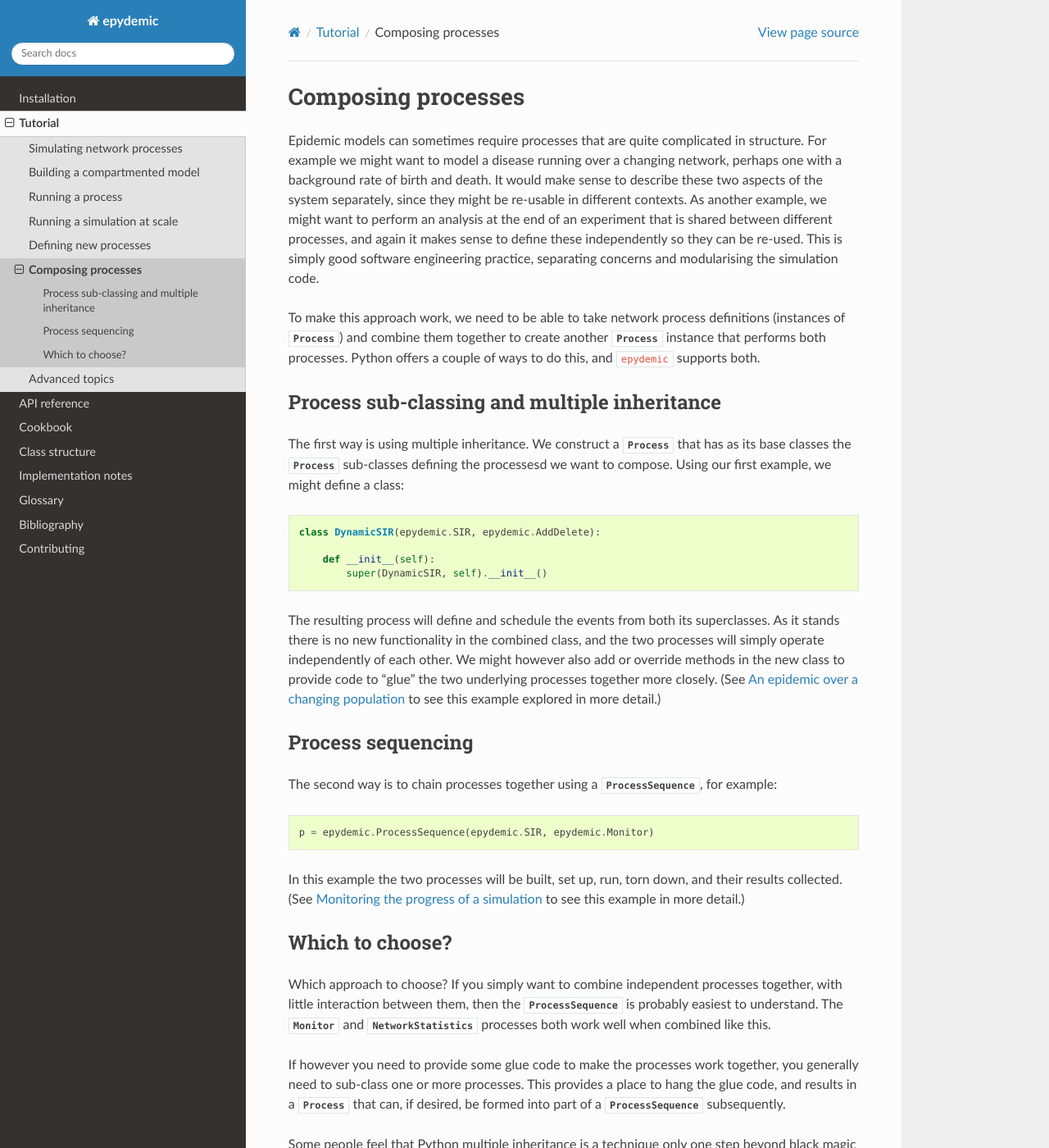
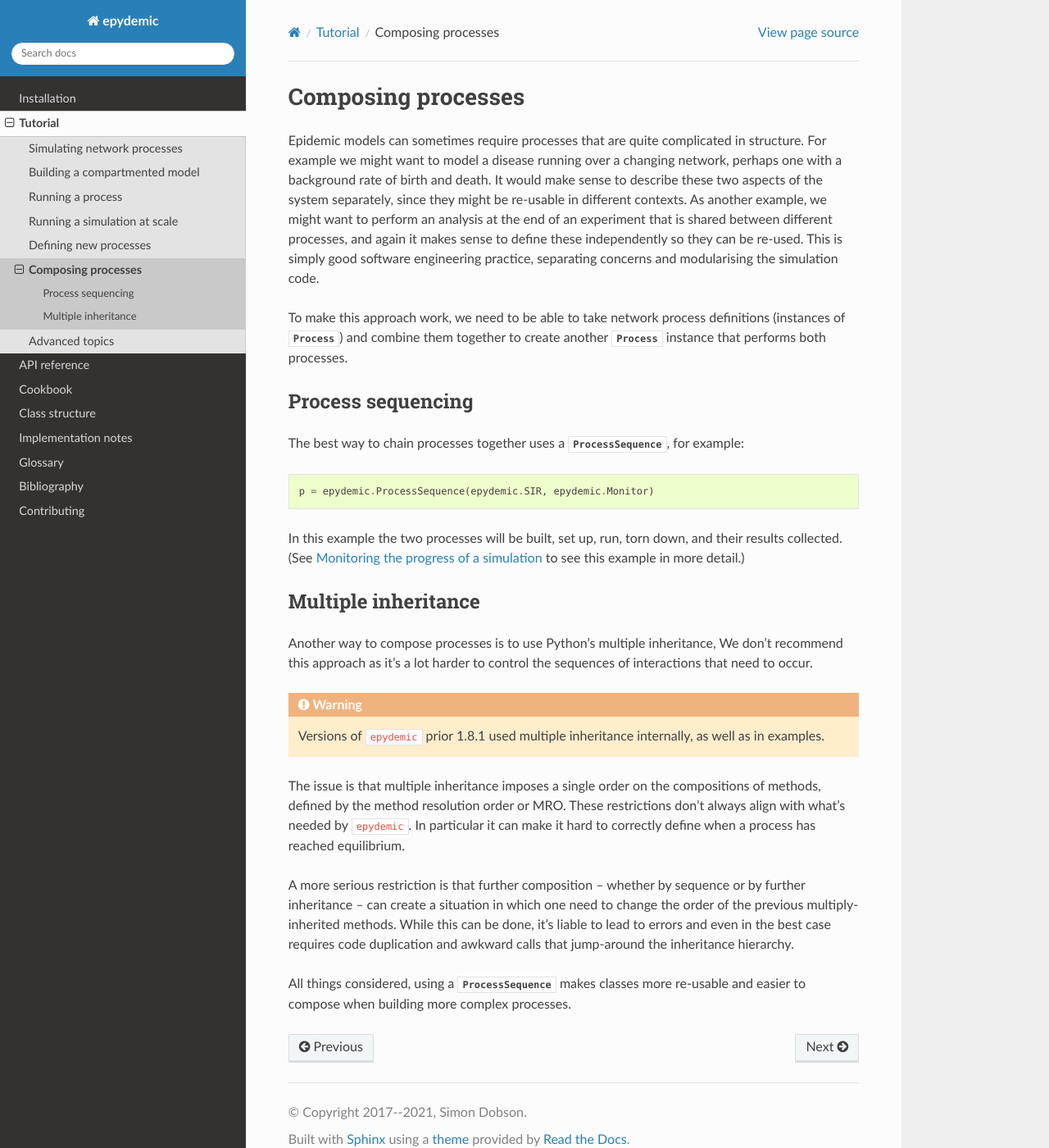
Before and after one commit to simoninireland/epydemic, a Sphinx documentation site: the page built from doc/tutorial/process-composition.rst, in a window 1280 px wide and 1400 px high. Shown: the whole window at 82% size. Built offline with Sphinx 7.4.7 and the Read the Docs theme 2.0.0, drawn with Linux system fonts in a browser that asks for light colours; some of the changed text lies outside the part shown.

Commit message:
Removed uses of multiple inheritance and explained why

```diff
--- a/doc/tutorial/process-composition.rst
+++ b/doc/tutorial/process-composition.rst
@@ -19,39 +19,16 @@ engineering practice, separating concerns and modularising the simulation code.
 To make this approach work, we need to be able to take network
 process definitions (instances of :class:`Process`) and combine them
 together to create another :class:`Process` instance that performs
-both processes. Python offers a couple of ways to do this, and ``epydemic``
-supports both.
+both processes.
 
-Process sub-classing and multiple inheritance
----------------------------------------------
-
-The first way is using multiple inheritance. We construct a :class:`Process`
-that has as its base classes the :class:`Process` sub-classes defining the
-processesd we want to compose. Using our first example, we might define
-a class:
-
-.. code-block :: python
-
-    class DynamicSIR(epydemic.SIR, epydemic.AddDelete):
-
-        def __init__(self):
-            super(DynamicSIR, self).__init__()
-
-The resulting process will define and schedule the events from both
-its superclasses.
-As it stands there is no new functionality in the combined class, and the
-two processes will simply operate independently of each other. We might however
-also add or override methods in the new class to provide code to "glue" the two
-underlying processes together more closely. (See
-:ref:`dynamic-population` to see this example explored in more detail.)
 
 Process sequencing
 ------------------
 
-The second way is to chain processes together using a :class:`ProcessSequence`,
+The best way to chain processes together uses a :class:`ProcessSequence`,
 for example:
 
-.. code-block :: python
+.. code-block:: python
 
     p = epydemic.ProcessSequence(epydemic.SIR, epydemic.Monitor)
 
@@ -59,23 +36,34 @@ In this example the two processes will be built, set up, run, torn down,
 and their results collected. (See :ref:`monitoring-progress` to see this
 example in more detail.)
 
-Which to choose?
-----------------
 
-Which approach to choose? If you simply want to combine independent processes
-together, with little interaction between them, then the :class:`ProcessSequence`
-is probably easiest to understand. The :class:`Monitor` and :class:`NetworkStatistics`
-processes both work well when combined like this.
+.. _no-multiple-inheritance:
 
-If however you need to provide some glue code to make the processes work together,
-you generally need to sub-class one or more processes. This provides a place to
-hang the glue code, and results in a :class:`Process` that can, if desired, be formed
-into part of a :class:`ProcessSequence` subsequently.
+Multiple inheritance
+--------------------
 
-Some people feel that Python multiple inheritance is a technique only one step
-beyond black magic -- and there's some truth in this. With care, however,
-it works well for ``epydemic`` processes, and provides the only real way of
-gluing almost-but-not-quite-completely-independent processes together. The
-important point from a software engineering perspective is to try to separate
-independent functions as much as possible, and then take the pain of multiple
-inheritance when needed to combine them.
+Another way to compose processes is to use Python's multiple
+inheritance, We don't recommend this approach as it's a lot harder to
+control the sequences of interactions that need to occur.
+
+.. warning::
+
+   Versions of ``epydemic`` prior 1.8.1 used multiple inheritance
+   internally, as well as in examples.
+
+The issue is that multiple inheritance imposes a single order on the
+compositions of methods, defined by the method resolution order or
+MRO. These restrictions don't always align with what's needed by
+``epydemic``. In particular it can make it hard to correctly define
+when a process has reached equilibrium.
+
+A more serious restriction is that further composition --
+whether by sequence or by further inheritance -- can create a
+situation in which one need to change the order of the previous
+multiply-inherited methods. While this can be done, it's liable to
+lead to errors and even in the best case requires code duplication and
+awkward calls that jump-around the inheritance hierarchy.
+
+All things considered, using a :class:`ProcessSequence` makes
+classes more re-usable and easier to compose when building more
+complex processes.
```
Also changed, not shown: doc/cookbook/dynamic-population.rst (+77 -33 lines), doc/cookbook/keep-network.rst (+5 -6 lines), doc/percolate.rst (+20 -17 lines), doc/tutorial/subclassing.rst (+11 -3 lines).
